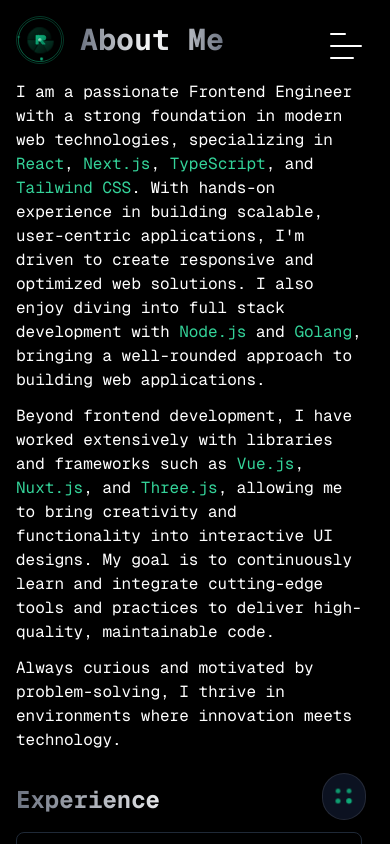
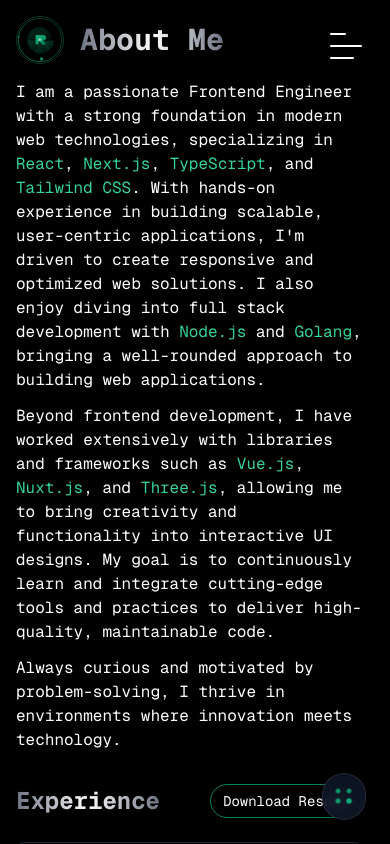
Before and after one commit to curator69/portfolio-curator, a Next.js app: page /about in a window 390 px wide. Built offline with nearby package versions, Linux system fonts and the light colour scheme.

Commit message:
added resume download functionality

```diff
--- /dev/null
+++ b/components/about/DownloadResumeBtn.tsx
@@ -0,0 +1,15 @@
+import AnimatedButton from "../home/AnimatedButton";
+
+const DownloadResumeBtn = () => {
+  return (
+    <AnimatedButton
+      show={true}
+      href="/Resume.pdf"
+      download="Resume - Rushikesh Khilari.pdf"
+      text="Download Resume"
+      className="border border-emerald-500/70 rounded-full p-1.5 sm:p-2 px-3 sm:px-4 text-sm sm:text-base md:text-lg hover:bg-emerald-500/10 transition-colors duration-300"
+    />
+  );
+};
+
+export default DownloadResumeBtn;
--- a/components/about/Experience.tsx
+++ b/components/about/Experience.tsx
@@ -4,6 +4,7 @@ import { useState } from "react";
 import Image from "next/image";
 import Link from "next/link";
 import { data } from "@/data/experience";
+import DownloadResumeBtn from "./DownloadResumeBtn";
 
 const Experience = () => {
   // State to track which accordion items are open
@@ -22,9 +23,13 @@ const Experience = () => {
 
   return (
     <>
-      <h2 className="text-2xl sm:text-2xl md:text-3xl font-bold mb-4 sm:mb-6 md:mb-8 bg-gradient-to-r from-gray-500 via-white to-gray-500 bg-clip-text text-transparent">
-        Experience
-      </h2>
+      <div className="flex items-center justify-between mb-6 sm:mb-8 md:mb-10">
+        <h2 className="text-2xl sm:text-2xl md:text-3xl font-bold bg-gradient-to-r from-gray-500 via-white to-gray-500 bg-clip-text text-transparent">
+          Experience
+        </h2>
+
+        <DownloadResumeBtn />
+      </div>
 
       <div className="space-y-4 sm:space-y-6 md:space-y-8">
         {data.map((experience, index) => (
--- a/components/home/AnimatedButton.tsx
+++ b/components/home/AnimatedButton.tsx
@@ -6,6 +6,7 @@ interface AnimatedButtonProps {
   text: string;
   show: boolean;
   className?: string;
+  download?: string | boolean; // Prop to trigger download behavior
 }
 
 const AnimatedButton: React.FC<AnimatedButtonProps> = ({
@@ -13,6 +14,7 @@ const AnimatedButton: React.FC<AnimatedButtonProps> = ({
   text,
   show,
   className = "",
+  download,
 }) => {
   const [opacity, setOpacity] = useState(0);
   const [isHovered, setIsHovered] = useState(false);
@@ -22,29 +24,28 @@ const AnimatedButton: React.FC<AnimatedButtonProps> = ({
       const timeout = setTimeout(() => {
         setOpacity((prev) => Math.min(prev + 0.1, 1));
       }, 50);
-
       return () => clearTimeout(timeout);
     }
   }, [show, opacity]);
 
   if (!show) return null;
 
-  return (
-    <Link
-      href={href}
-      className={`relative overflow-hidden transition-all duration-500 ${className}`}
-      style={{
-        opacity,
-        background: isHovered ? "rgba(255, 255, 255, 0.1)" : "transparent",
-        transform: isHovered ? "translateY(-3px)" : "translateY(0)",
-        boxShadow: isHovered ? "0 10px 20px rgba(0, 0, 0, 0.2)" : "none",
-      }}
-      onMouseEnter={() => setIsHovered(true)}
-      onMouseLeave={() => setIsHovered(false)}
-    >
+  // Shared styles and event handlers to keep the component DRY
+  const commonProps = {
+    className: `relative overflow-hidden transition-all duration-500 flex items-center justify-center ${className}`,
+    style: {
+      opacity,
+      background: isHovered ? "rgba(255, 255, 255, 0.1)" : "transparent",
+      transform: isHovered ? "translateY(-3px)" : "translateY(0)",
+      boxShadow: isHovered ? "0 10px 20px rgba(0, 0, 0, 0.2)" : "none",
+    },
+    onMouseEnter: () => setIsHovered(true),
+    onMouseLeave: () => setIsHovered(false),
+  };
+
+  const content = (
+    <>
       <span className="relative z-10">{text}</span>
-
-      {/* Animated border effect */}
       <span
         className="absolute inset-0 z-0 overflow-hidden"
         style={{
@@ -55,8 +56,6 @@ const AnimatedButton: React.FC<AnimatedButtonProps> = ({
           opacity: isHovered ? 1 : 0,
         }}
       />
-
-      {/* Animated glow effect */}
       <span
         className="absolute inset-0 z-0"
         style={{
@@ -67,6 +66,22 @@ const AnimatedButton: React.FC<AnimatedButtonProps> = ({
           opacity: isHovered ? 1 : 0,
         }}
       />
+    </>
+  );
+
+  // If download prop exists, use a standard <a> tag
+  if (download) {
+    return (
+      <a href={href} download={download} {...commonProps}>
+        {content}
+      </a>
+    );
+  }
+
+  // Otherwise, use Next.js Link for internal navigation
+  return (
+    <Link href={href} {...commonProps}>
+      {content}
     </Link>
   );
 };
```
Also changed, not shown: 1 other file (tests, documents, lock files or other folders).
